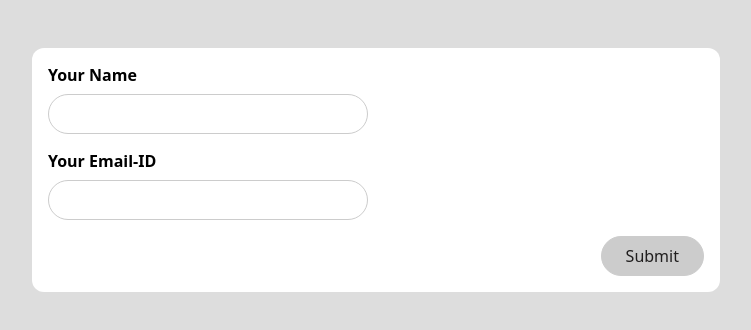
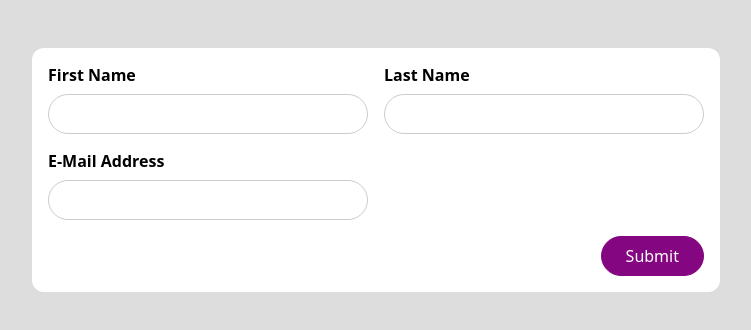
Before and after one commit to codingscenes/react-app, a JavaScript app: page / in a window 1280 px wide. Shown: the top 330 px of the page, without its empty margins (264-1015 px from the left). Built offline with nearby package versions, Linux system fonts and the light colour scheme.

Commit message:
Update App.js

```diff
--- a/src/App.js
+++ b/src/App.js
@@ -1,9 +1,9 @@
-import BasicInput from './components/BasicInput';
+import SimpleForm from './components/SimpleForm';
 
 function App() {
   return (
     <div className='app'>
-      <BasicInput />
+      <SimpleForm />
     </div>
   );
 }
```
